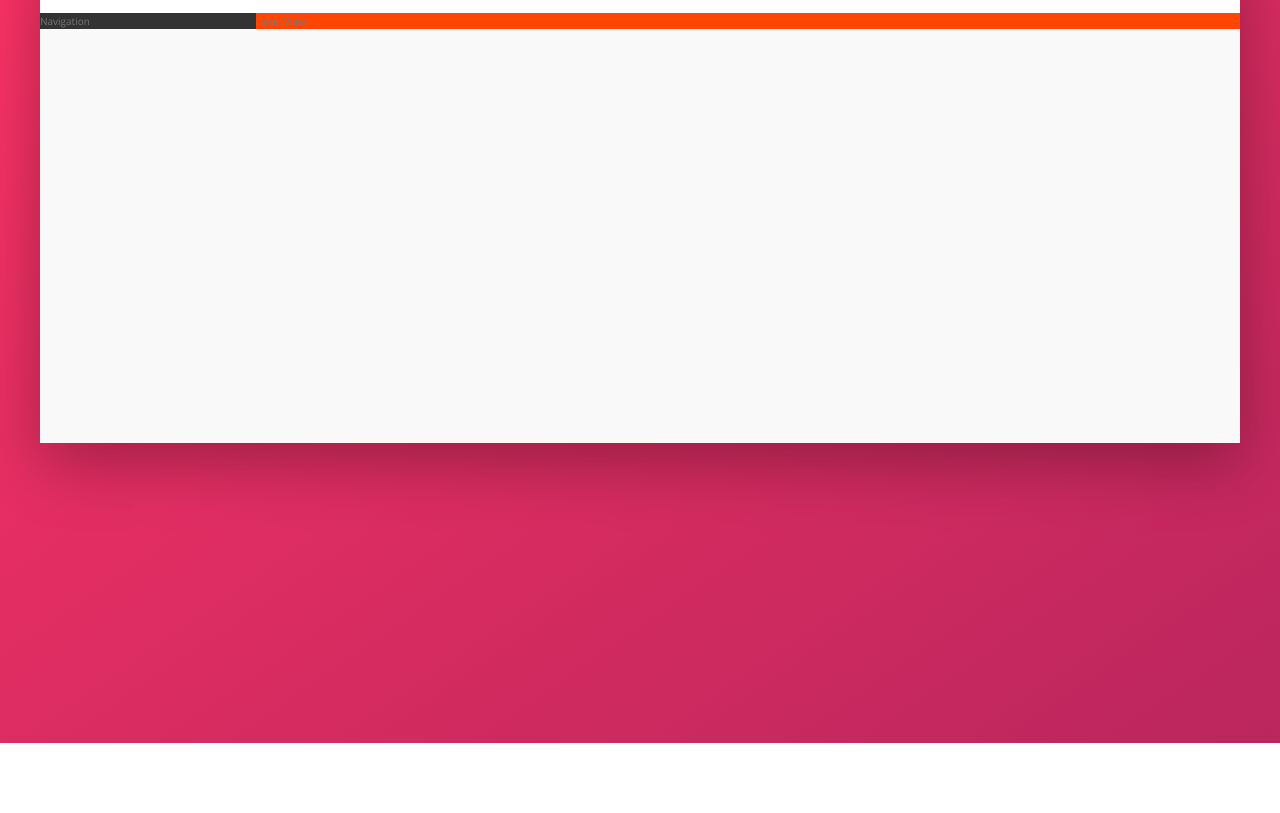
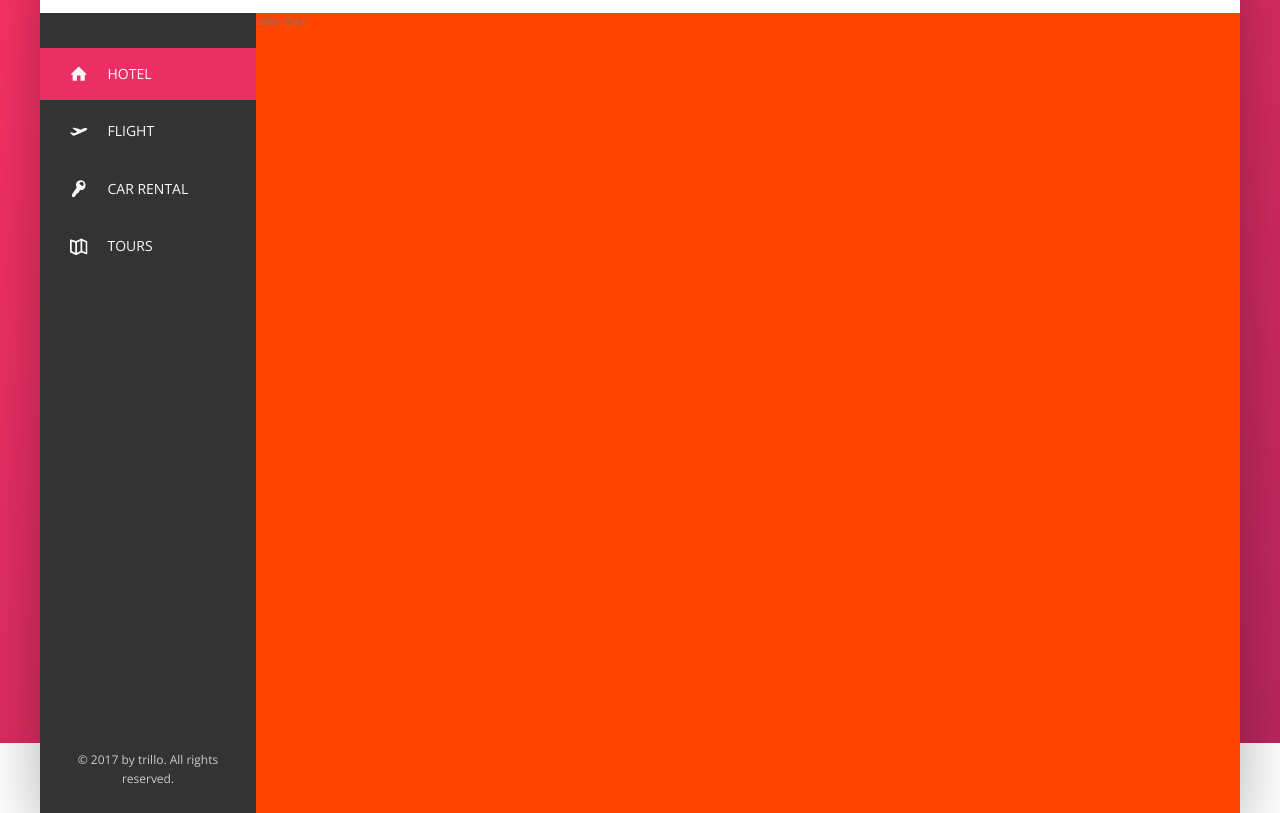
Before and after one commit to libbymiller09/sass-hotel-practice-app, a website: page index.html in a window 1280 px wide. Shown: the part 137-950 px from the top of the page. Before the commit the page ends 880 px from the top, so only its background shows below. Drawn offline with nearby package versions, Linux system fonts and the light colour scheme.

Commit message:
added sidebar and styled it

```diff
--- a/index.html
+++ b/index.html
@@ -47,7 +47,44 @@
             </header>
             <div class="content">
                 <nav class="sidebar">
-                    Navigation
+                    <ul class="side-nav">
+                        <li class="side-nav__item side-nav__item--active">
+                            <a href="#" class="side-nav__link">
+                                <svg class="side-nav__icon">
+                                    <use xlink:href="img/sprite.svg#icon-home"></use>
+                                </svg>
+                                <span>Hotel</span>
+                            </a>
+                        </li>
+                        <li class="side-nav__item">
+                            <a href="#" class="side-nav__link">
+                                <svg class="side-nav__icon">
+                                    <use xlink:href="img/sprite.svg#icon-aircraft-take-off"></use>
+                                </svg>
+                                <span>Flight</span>
+                            </a>
+                        </li>
+                        <li class="side-nav__item">
+                            <a href="#" class="side-nav__link">
+                                <svg class="side-nav__icon">
+                                    <use xlink:href="img/sprite.svg#icon-key"></use>
+                                </svg>
+                                <span>Car rental</span>
+                            </a>
+                        </li>
+                        <li class="side-nav__item">
+                            <a href="#" class="side-nav__link">
+                                <svg class="side-nav__icon">
+                                    <use xlink:href="img/sprite.svg#icon-map"></use>
+                                </svg>
+                                <span>Tours</span>
+                            </a>
+                        </li>
+                    </ul>
+
+                    <div class="legal">
+                        &copy; 2017 by trillo. All rights reserved.
+                    </div>
                 </nav>
                 <main class="hotel-view">
                     Hotel View
--- a/sass/_components.scss
+++ b/sass/_components.scss
@@ -115,3 +115,73 @@
     margin-right: 1rem;
   }
 }
+
+////////////////////////////////
+// SIDE NAVIGATION
+.side-nav {
+  font-size: 1.4rem;
+  list-style: none;
+  margin-top: 3.5rem;
+
+  &__item {
+    position: relative;
+
+    &:not(:last-child) {
+      margin-bottom: .5rem;
+    }
+  }
+
+  &__item::before {
+    content: "";
+    position: absolute;
+    top: 0;
+    left: 0;
+    height: 100%;
+    width: 3px;
+    background-color: var(--color-primary);
+    transform: scaleY(0);
+    transition: transform .2s,
+                width .4s cubic-bezier(1, 0, 0, 1) .2s,
+                background-color .1s;
+  }
+
+  &__item:hover::before,
+  &__item--active::before {
+    transform: scaleY(1);
+    width: 100%;
+  }
+
+  &__item:active::before {
+    background-color: var(--color-primary-light);
+  }
+
+  &__link:link,
+  &__link:visited {
+    color: var(--color-grey-light-1);
+    text-decoration: none;
+    text-transform: uppercase;
+    display: block;
+    padding: 1.5rem 3rem;
+    position: relative;
+    z-index: 10;
+
+    display: flex;
+    align-items: center;
+  }
+
+  &__icon {
+    width: 1.75rem;
+    height: 1.75rem;
+    margin-right: 2rem;
+    fill: currentColor; // makes it the same color as the parent component
+  }
+}
+
+////////////////////////////////
+// LEGAL TEXT
+.legal {
+  font-size: 1.2rem;
+  color: var(--color-grey-light-4);
+  text-align: center;
+  padding: 2.5rem;
+}
--- a/sass/_layout.scss
+++ b/sass/_layout.scss
@@ -26,11 +26,17 @@
   background-color: var(--color-grey-dark-1);
 
   flex: 0 0 18%;
+
+  display: flex;
+  flex-direction: column;
+  justify-content: space-between;
 }
 
 .hotel-view {
   background-color: #fff;
+  // TESTING only
   background-color: orangered;
+  height: 80rem;
 
   flex: 1;
 }
```
Also changed, not shown: css/style.css.
